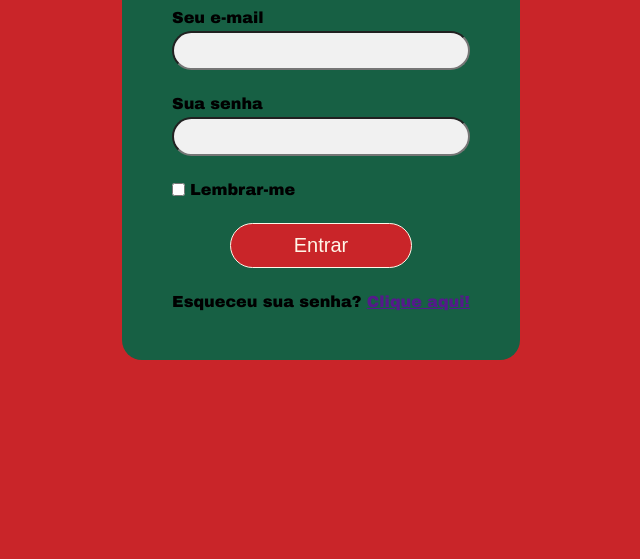
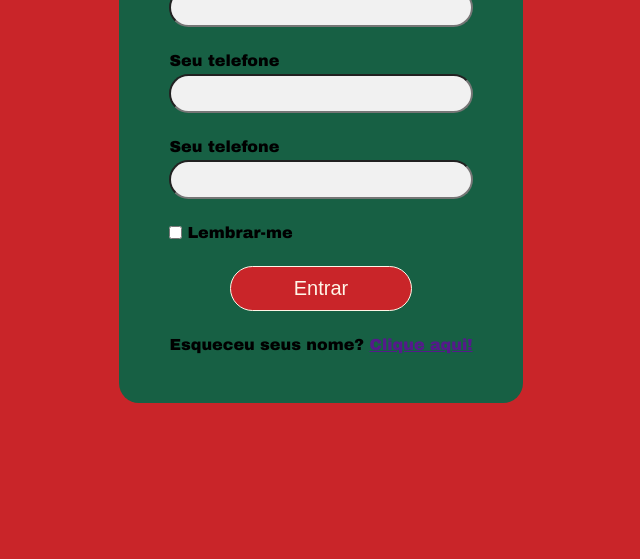
Before and after one commit to juliolyram/Esquina-do-Sabor, a plain HTML site: page front-end/pages/login.html in a window 1280 px wide. Shown: the part 301-860 px from the top of the page, without its empty margins (319-959 px from the left). Drawn offline with Linux system fonts and the light colour scheme.

Commit message:
feat: substitui login por senha por autenticação com telefone e CPF e adiciona banco de dados

```diff
--- a/front-end/pages/login.html
+++ b/front-end/pages/login.html
@@ -18,8 +18,12 @@
                 <input type="email" id="email" />
             </div>
             <div class="input">
-                <label for="password">Sua senha</label>
-                <input type="password" id="senha" />
+                <label for="telefone">Seu telefone</label>
+                <input type="text" id="telefone"/>
+            </div>
+            <div class="input">
+                <label for="telefone">Seu telefone</label>
+                <input type="text" id="telefone" />
             </div>
             <div class="lembrar">
                 <input type="checkbox" />
@@ -27,7 +31,7 @@
             </div>
             <button>Entrar</button>
             <p>
-                Esqueceu sua senha?
+                Esqueceu seus nome?
                 <a href="">Clique aqui!</a>
             </p>
         </form>
```
Also changed, not shown: 1 other file.
